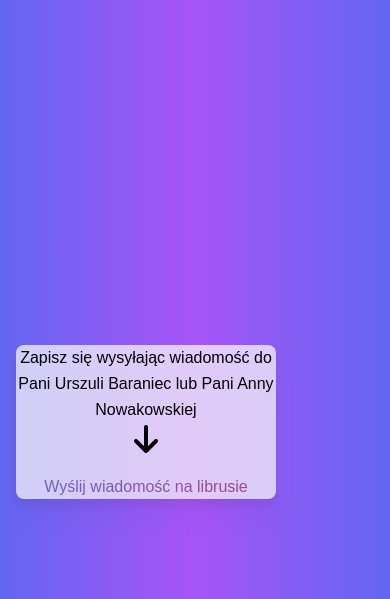
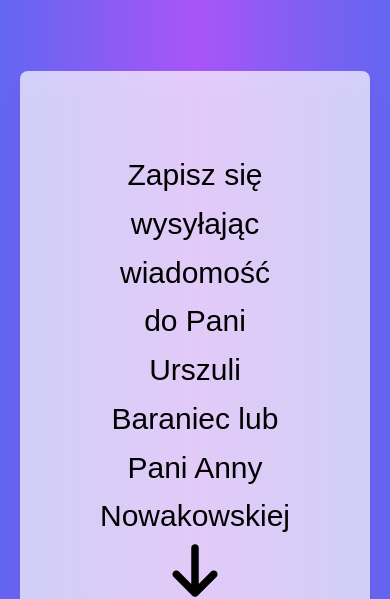
Before and after one commit to ZiQu-dev/ziqu-dev.github.io, a website built with Vite: page Portfolio/szkola/wieczor.html in a window 390 px wide. Shown: the top 599 px of the page. Built offline with nearby package versions, Linux system fonts and the light colour scheme.

Commit message:
na telefonach teraz to smia

```diff
--- a/Portfolio/szkola/wieczor.html
+++ b/Portfolio/szkola/wieczor.html
@@ -12,9 +12,9 @@
 
 <body class="bg-gradient-to-r from-indigo-500 via-purple-500 to-indigo-500 subpixel-antialiased">
     <div class="flex justify-center items-center h-screen">
-        <div class="space-x-4 sm:flex w-full">
+        <div class="space-x-4 flex w-full">
             <div class="w-1/6"></div>
-            <div class="text-black lg:text-5xl text-center leading-6 bg-stripes-sky rounded-lg lg:p-64 tlo-apple w-4/6 drop-shadow-xl sm:text-3xl sm:p-60">
+            <div class="text-black lg:text-5xl text-center leading-6 bg-stripes-sky rounded-lg md:p-64 tlo-apple md:w-4/6 drop-shadow-xl text-3xl p-20">
                 <div class="rounded-lg grid place-content-center leading-relaxed">Zapisz się wysyłając wiadomość do Pani Urszuli Baraniec lub Pani Anny Nowakowskiej</div>
                 <i class="fa-solid fa-arrow-down strzalka w-full pb-5"></i>
                 <a class="text-transparent bg-clip-text bg-gradient-to-r from-blue-500 to-rose-600 background-animate" href="https://synergia.librus.pl/wiadomosci/2/5">Wyślij wiadomość na librusie</a>
```
Also changed, not shown: Portfolio/szkola/output.css.
